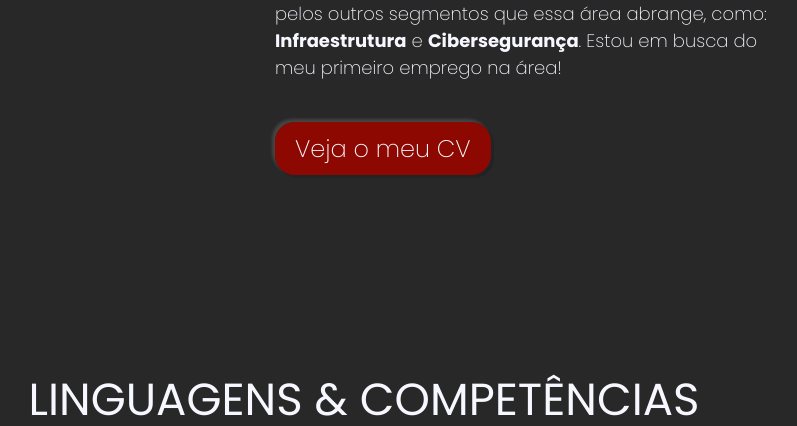
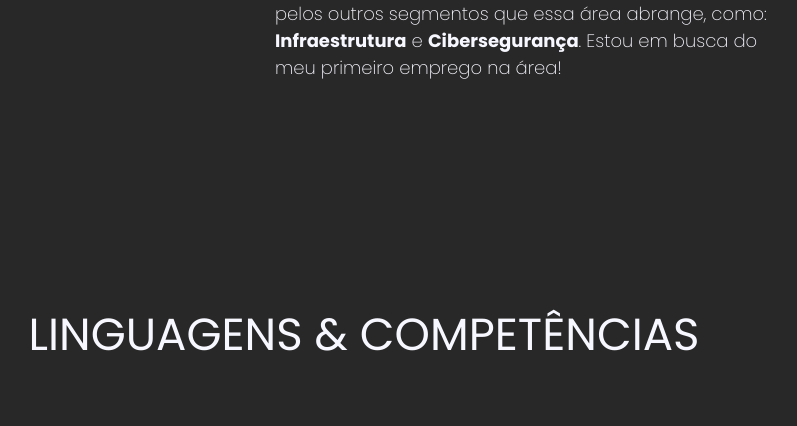
Before and after one commit to fscarini/portfolio, a plain HTML site: page index.html in a window 1280 px wide. Shown: the part 1850-2276 px from the top of the page, without its empty margins (276-1073 px from the left). Drawn offline with nearby package versions, Linux system fonts and the light colour scheme.

Commit message:
Excluindo botao de CV

```diff
--- a/index.html
+++ b/index.html
@@ -116,10 +116,6 @@
                         Além dessa jornada de desenvolvimento, eu também iniciei minha primeira graduação, estou no meu segundo semestre de ADS, e tenho me identificado de forma igual pelos outros segmentos que essa área abrange, como: <strong>Infraestrutura</strong> e <strong>Cibersegurança</strong>.
                         Estou em busca do meu primeiro emprego na área!
                     </p>
-
-                    <div class="botoes">
-                        <a target="_blank" href="src/arquivos/FeCarini - CV 04.2024.pdf" class="botao outer-shadow">Veja o meu CV</a>
-                    </div>
                 </div>
             </div>
     </section>
```
